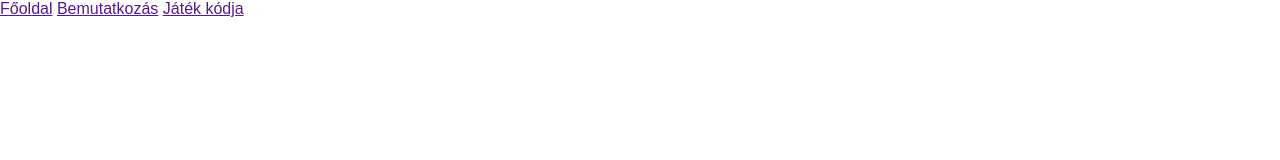
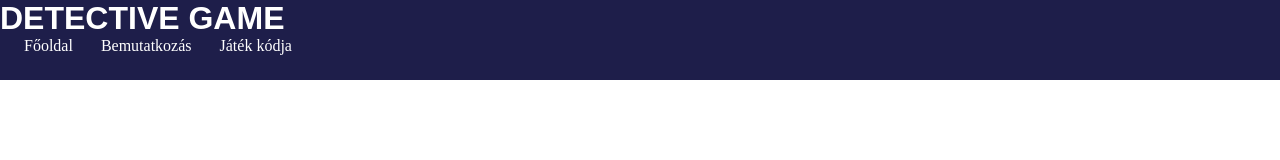
Before and after one commit to csabi28619/SQL-adatb-zis-projekt, a plain HTML site: page web/index.html in a window 1280 px wide. Drawn offline with Linux system fonts and the light colour scheme.

Commit message:
pörög a web

```diff
--- a/web/index.html
+++ b/web/index.html
@@ -7,13 +7,16 @@
     <link rel="stylesheet" href="style.css">
 </head>
 <body>
-    <div class="title">
-        <h1></h1>
+    <div class="nav">
+        <div class="title">
+            <h1>DETECTIVE GAME</h1>
+        </div>
+        <a href="index.html">Főoldal</a>
+        <a href="tagok.html">Bemutatkozás</a>
+        <a href="kod.html">Játék kódja</a>
     </div>
-    <div class="nav">
-        <a href="">Főoldal</a>
-        <a href="">Bemutatkozás</a>
-        <a href="">Játék kódja</a>
+    <div class="container">
+
     </div>
 </body>
 </html>
--- a/web/style.css
+++ b/web/style.css
@@ -10,3 +10,15 @@ body{
     width: 100%;
     overflow-x: hidden;
 }
+.nav{
+    background-color: rgb(30, 30, 74);
+    height: 10vh;
+    color: white;
+    font-family: 'Times New Roman', Times, serif;
+        >a{
+            color: white;
+            text-decoration: none;
+            font-family: 'Times New Roman', Times, serif;
+            margin-left: 3vh;
+        }
+}
```
